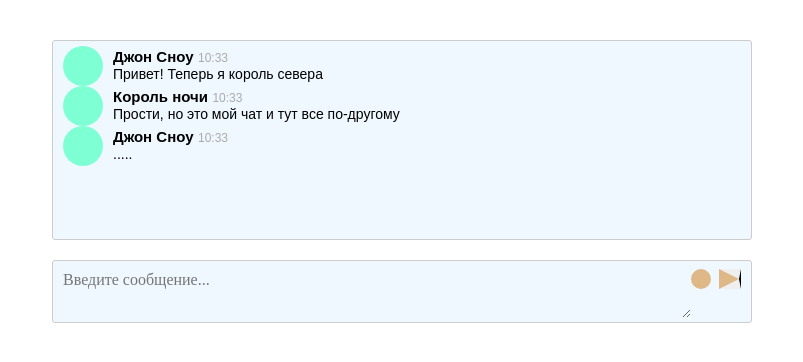
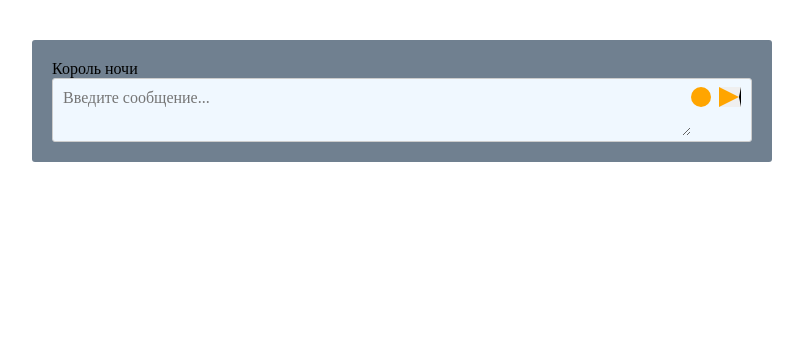
Before and after one commit to Deniskos/chat, a website: page index.html in a window 1280 px wide. Shown: the whole page, without its empty margins (238-1041 px from the left). Drawn offline with nearby package versions, Linux system fonts and the light colour scheme.

Commit message:
lesson-1

```diff
--- a/package.json
+++ b/package.json
@@ -7,6 +7,8 @@
     "pug": "^2.0.3"
   },
   "devDependencies": {
+    "eslint": "^4.19.1",
+    "eslint-plugin-react": "^7.7.0",
     "static-livereload": "^0.1.4"
   },
   "scripts": {
--- a/src/components/app/app.js
+++ b/src/components/app/app.js
@@ -1,7 +1,7 @@
 
 import Chat from './../chat/chat.js';
 import Field from './../field/field.js';
-
+import Message from './../message/message.js';
 
 
 export default class App {
@@ -15,8 +15,14 @@ export default class App {
         this.chat = new Chat({
             el: document.createElement('div'),
             data: {
+                user: data.user,
+            },
+        });
+
+        this.message = new Message({
+            el: document.createElement('div'),
+            data: {
                 messages: data.messages,
-                user: data.user,
             },
         });
 
@@ -27,14 +33,23 @@ export default class App {
             },
         });
 
+        this.chat.el.append(
+            this.message.el,
+        );
+
         this.el.append(
             this.chat.el,
             this.form.el,
         );
+
+
+
     }
 
     render() {
+        this.message.render();
         this.chat.render();
         this.form.render();
+
     }
 }
--- a/src/components/chat/chat.js
+++ b/src/components/chat/chat.js
@@ -1,7 +1,7 @@
 export default class Chat {
     constructor({
             el,
-            data = { messages: [] },
+            data = { user: name },
         }) {
         this.el = el;
         this.data = data;
@@ -13,24 +13,22 @@ export default class Chat {
 
     template(data) {
         return `
-        <div class="chat">
-            ${this.messageTemplate(data)}
-        </div>
+        <div class="chat-wrapper">${data.user.name}</div>
         `;
     }
 
-    messageTemplate(data) {
-        return data.messages.map((message) => `
-            <div class="message">
-                <div class="message__image"></div>
-                <div class="message__wrapper">
-                    <div class="message__info">
-                        <div class="message__info-name">${message.name}</div>
-                        <div class="message__info-time">10:33</div>
-                    </div>
-                    <div class="message__text">${message.text}</div>
-                </div>
-            </div>
-        `).join('');
-    }
+    // messageTemplate(data) {
+    //     return data.messages.map((message) => `
+    //         <div class="message">
+    //             <div class="message__image"></div>
+    //             <div class="message__wrapper">
+    //                 <div class="message__info">
+    //                     <div class="message__info-name">${message.name}</div>
+    //                     <div class="message__info-time">10:33</div>
+    //                 </div>
+    //                 <div class="message__text">${message.text}</div>
+    //             </div>
+    //         </div>
+    //     `).join('');
+    // }
 }
--- a/src/components/field/field.css
+++ b/src/components/field/field.css
@@ -22,7 +22,7 @@
     width: 20px;
     height: 20px;
     border-radius: 50%;
-    background-color: burlywood;
+    background-color: orange;
     cursor: pointer;
 }
 .field__send {
@@ -34,7 +34,7 @@
     width: 0;
     height: 0;
     border-top: 10px solid transparent;
-    border-left: 20px solid burlywood;
+    border-left: 20px solid  orange;
     border-bottom: 10px solid transparent;
     cursor: pointer;
  }
--- a/src/components/message/message.css
+++ b/src/components/message/message.css
@@ -1,5 +1,6 @@
 .message {
     display: flex;
+    margin-top: 15px;
     font-family: Arial;
 }
 .message__image {
--- a/src/components/message/message.html
+++ /dev/null
@@ -1,24 +0,0 @@
-<!DOCTYPE html>
-<html lang="en">
-<head>
-    <meta charset="UTF-8">
-    <link rel="stylesheet" href="message.css">
-    <meta name="viewport" content="width=device-width, initial-scale=1.0">
-    <title>Title</title>
-
-    <div class="message">
-        <div class="message__image"></div>
-        <div class="message__wrapper">
-            <div class="message__info">
-                <div class="message__info-name">Виталий Приблудов</div>
-                <div class="message__info-time">10:33</div>
-            </div>
-            <div class="message__text">По всем вопросам можете обращаться к @ildar.zalyalov</div>
-        </div>
-    </div>
-
-</head>
-<body>
-
-</body>
-</html>
--- a/src/components/message/message.js
+++ b/src/components/message/message.js
@@ -0,0 +1,36 @@
+export default class Message {
+    constructor({
+            el,
+            data = { messages: [] },
+        }) {
+        this.el = el;
+        this.data = data;
+    }
+
+    render() {
+        this.el.innerHTML = this.template(this.data);
+    }
+
+    template(data) {
+        return `
+        <div class="messages-wrap">
+            ${this.messageTemplate(data)}
+        </div>
+        `;
+    }
+
+    messageTemplate(data) {
+        return data.messages.map((message) => `
+            <div class="message">
+                <div class="message__image"></div>
+                <div class="message__wrapper">
+                    <div class="message__info">
+                        <div class="message__info-name">${message.name}</div>
+                        <div class="message__info-time">10:33</div>
+                    </div>
+                    <div class="message__text">${message.text}</div>
+                </div>
+            </div>
+        `).join('');
+    }
+}
--- a/src/css/main.css
+++ b/src/css/main.css
@@ -1,4 +1,7 @@
 #application {
     max-width: 700px;
     margin: 40px auto;
+    background: slategrey;
+    padding: 20px;
+    border-radius: 3px;
 }
```
Also changed, not shown: .eslintrc.js (added), 2 other files.
